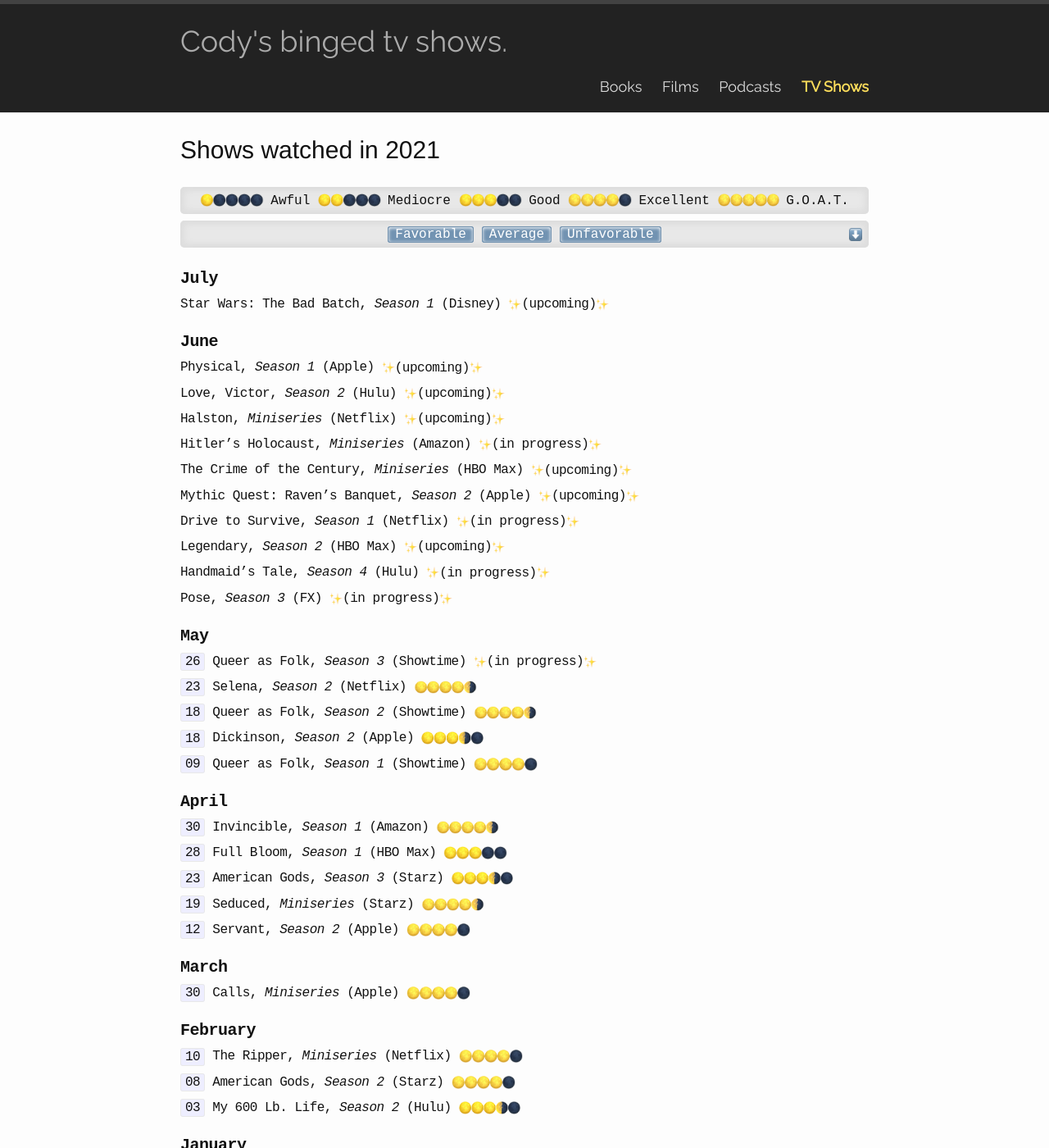
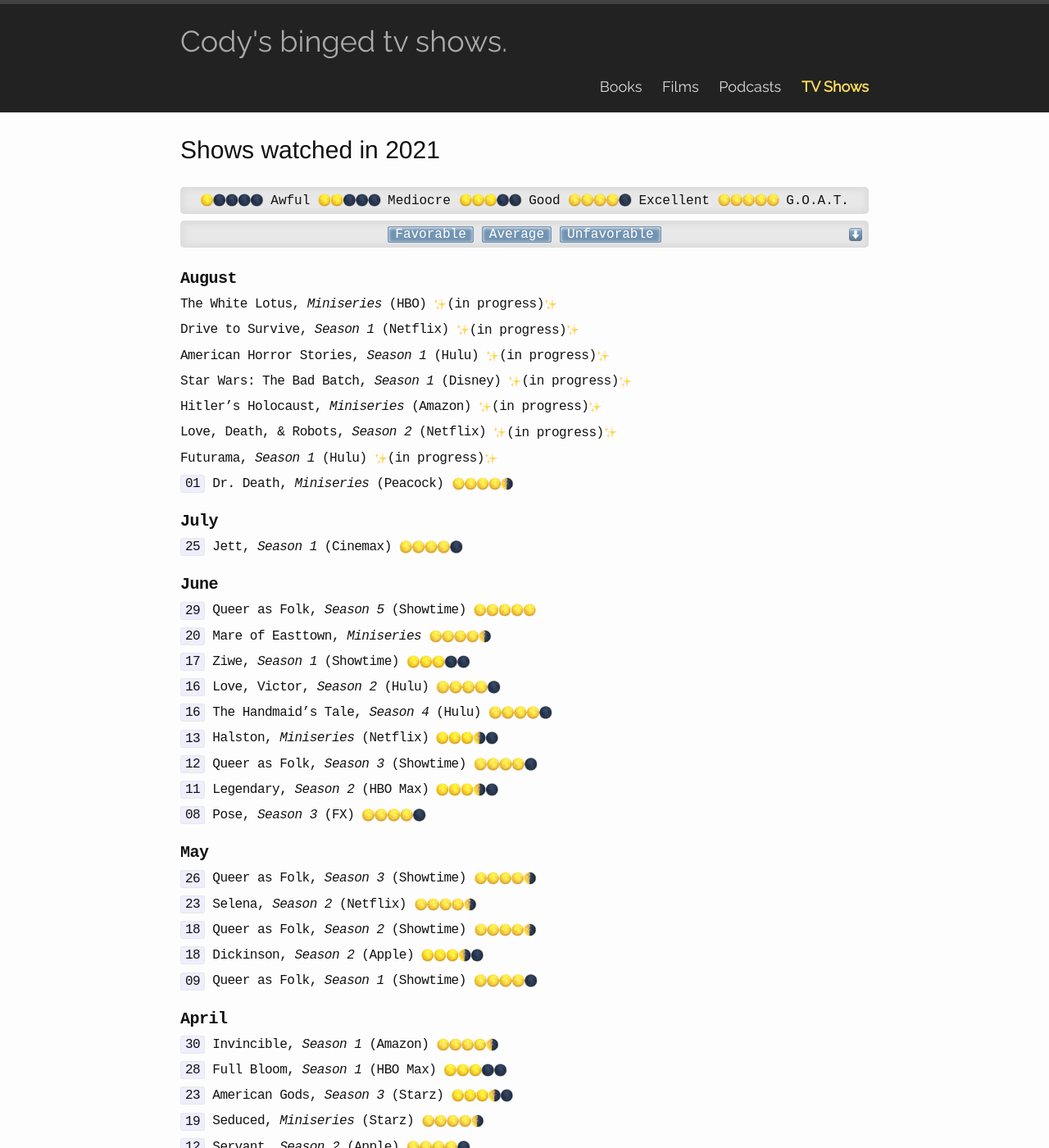
Before and after one commit to codydalerodgers/personal-blog, a Jekyll site: the page built from _shows/2021.md, in a window 1280 px wide and 1400 px high. Shown: the whole window at 82% size. Built offline with Jekyll 4.4.1, drawn with Linux system fonts in a browser that asks for light colours.

Commit message:
Updates 8/5

```diff
--- a/_posts/2019-07-22-sk.markdown
+++ b/_posts/2019-07-22-sk.markdown
@@ -9,9 +9,12 @@
 <br>
 <p style="text-align: center; font-style: italic">"Books are the perfect entertainment: no commercials, no batteries, hours of enjoyment for each dollar spent. What I wonder is why everybody doesn't carry a book around for those inevitable dead spots in life."</p>
 <br>
+<span class="sk_color">**Billy Summers**</span> ∙
+<span class="sk_color">**Later**</span> ∙
 If It Bleeds ∙
 <span class="sk_color">**The Institute**</span> ∙
 The Outsider ∙
+Flight or Fright ∙
 <span class="sk_color">**Elevation**</span> ∙
 <span class="sk_color">**Gwendy's Button Box**</span> ∙
 Sleeping Beauties ∙
--- a/_shows/2021.md
+++ b/_shows/2021.md
@@ -4,32 +4,47 @@
 title: Shows watched in 2021
 category: shows
 ---
-## July
-Star Wars: The Bad Batch, _Season 1_ (Disney) {{ site.up }}
+## August
+The White Lotus, _Miniseries_ (HBO) {{ site.ip }}
 
-## June
-Physical, _Season 1_ (Apple) {{ site.up }} {{ 18th }}
+Drive to Survive, _Season 1_ (Netflix) {{ site.ip }}
 
-Love, Victor, _Season 2_ (Hulu) {{ site.up }} {{ 11th }}
+American Horror Stories, _Season 1_ (Hulu) {{ site.ip }}
 
-Halston, _Miniseries_ (Netflix) {{ site.up }}
+Star Wars: The Bad Batch, _Season 1_ (Disney) {{ site.ip }}
 
 Hitler's Holocaust, _Miniseries_ (Amazon) {{ site.ip }}
 
-The Crime of the Century, _Miniseries_ (HBO Max) {{ site.up }}
+Love, Death, & Robots, _Season 2_ (Netflix) {{ site.ip }}
 
-Mythic Quest: Raven's Banquet, _Season 2_ (Apple) {{ site.up }}
+Futurama, _Season 1_ (Hulu) {{ site.ip }}
 
-Drive to Survive, _Season 1_ (Netflix) {{ site.ip }}
+`01` Dr. Death, _Miniseries_ (Peacock) {{ site.r45 }}
 
-Legendary, _Season 2_ (HBO Max) {{ site.up }}
+## July
+`25` Jett, _Season 1_ (Cinemax) {{ site.r4 }}
 
-Handmaid's Tale, _Season 4_ (Hulu) {{ site.ip }}
+## June
+`29` Queer as Folk, _Season 5_ (Showtime) {{ site.r5 }}
 
-Pose, _Season 3_ (FX) {{ site.ip }}
+`20` Mare of Easttown, _Miniseries_ {{ site.r45 }}
+
+`17` Ziwe, _Season 1_ (Showtime) {{ site.r3 }}
+
+`16` Love, Victor, _Season 2_ (Hulu) {{ site.r4 }}
+
+`16` The Handmaid's Tale, _Season 4_ (Hulu) {{ site.r4 }}
+
+`13` Halston, _Miniseries_ (Netflix) {{ site.r35 }}
+
+`12` Queer as Folk, _Season 3_ (Showtime) {{ site.r4 }}
+
+`11` Legendary, _Season 2_ (HBO Max) {{ site.r35 }}
+
+`08` Pose, _Season 3_ (FX) {{ site.r4 }}
 
 ## May
-`26` Queer as Folk, _Season 3_ (Showtime) {{ site.ip }}
+`26` Queer as Folk, _Season 3_ (Showtime) {{ site.r45 }}
 
 `23` Selena, _Season 2_ (Netflix) {{ site.r45 }}
 
```
Also changed, not shown: _books/2021.md (+13 -3 lines), _films/2021.md (+7 -0 lines).
